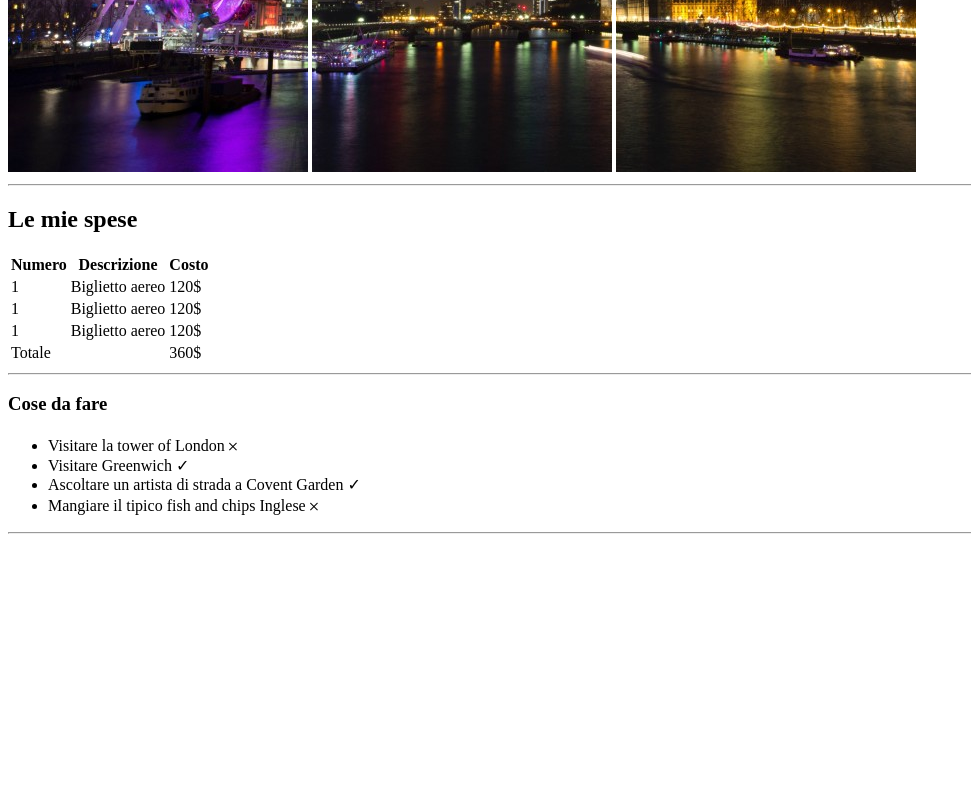
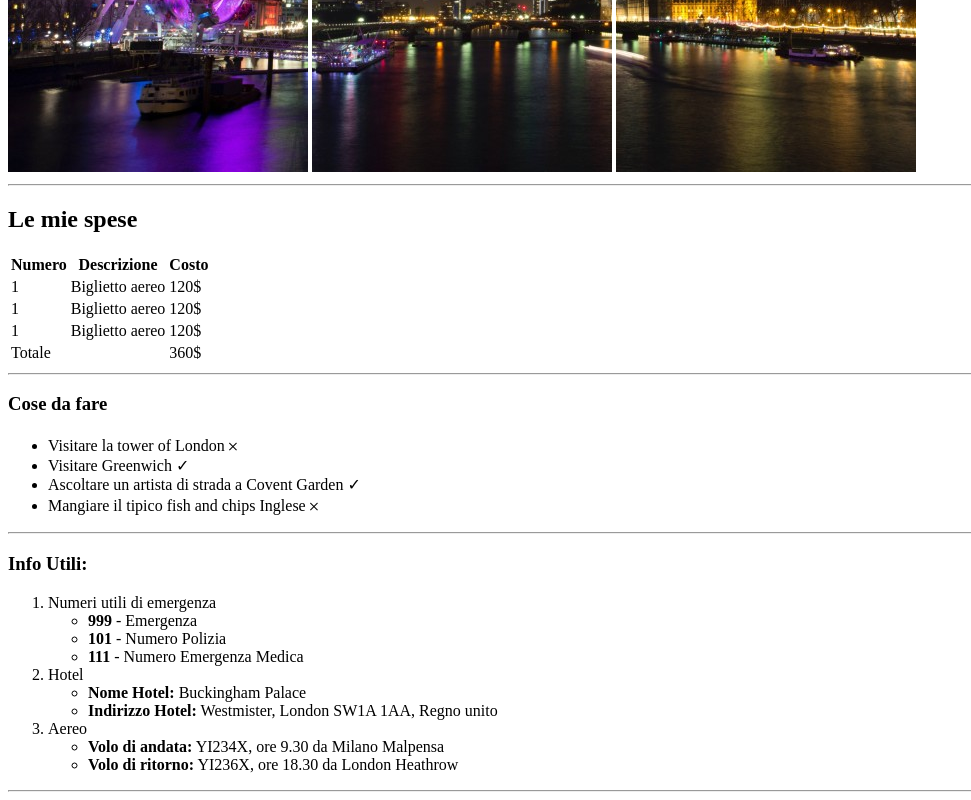
Before and after one commit to FedericoPiazzolla/html-london-trip, a plain HTML site: page index.html in a window 1280 px wide. Shown: the part 508-1308 px from the top of the page, without its empty margins (0-971 px from the left). Before the commit the page ends 1050 px from the top, so only its background shows below. Drawn offline with Linux system fonts and the light colour scheme.

Commit message:
add:cross list

```diff
--- a/index.html
+++ b/index.html
@@ -84,6 +84,51 @@
       </section>
       <!-- /Lista Puntata -->
 
+      <!-- Lista intecciata -->
+      <section>
+        <h3>Info Utili:</h3>
+        <!-- Lista Principale Ordinata -->
+        <ol>
+
+          <!--  Lista Numeri Utili Di emergenza -->
+          <li>
+            Numeri utili di emergenza
+            <ul>
+              <li><strong>999</strong> - Emergenza</li>
+              <li><strong>101</strong> - Numero Polizia</li>
+              <li><strong>111</strong> - Numero Emergenza Medica</li>
+            </ul>
+          </li>
+          <!-- /LIsta Numeri Utili Di emergenza -->
+
+          <!-- Lista Hotel -->
+          <li>
+            Hotel
+            <ul>
+              <li><strong>Nome Hotel:</strong> Buckingham Palace</li>
+              <li><strong>Indirizzo Hotel:</strong> Westmister, London SW1A 1AA, Regno unito</li>
+            </ul>
+
+          </li>
+          <!-- /Lista Hotel -->
+
+          <!-- Lista aereo -->
+          <li>
+            Aereo
+            <ul>
+              <li><strong>Volo di andata:</strong> YI234X, ore 9.30 da Milano Malpensa</li>
+              <li><strong>Volo di ritorno:</strong> YI236X, ore 18.30 da London Heathrow</li>
+            </ul>
+          </li>
+          <!-- /Lista aereo -->
+
+        </ol>
+        <!-- /Lista Principale Ordinata -->
+        <hr/>
+
+      </section>
+      <!-- /Lista intecciata -->
+
     </main>
     <!-- /Main -->
 
```
